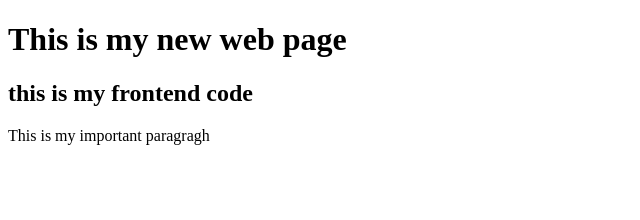
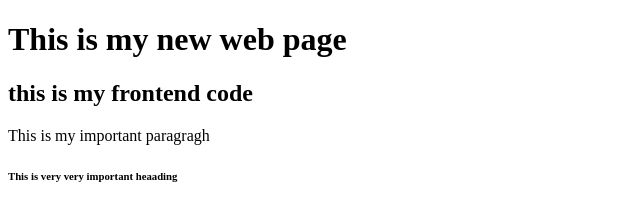
Before and after one commit to muthukumari-M/sample-repository, a plain HTML site: page index.html in a window 1280 px wide. Shown: the whole page, without its empty margins (0-640 px from the left). Drawn offline with Linux system fonts and the light colour scheme.

Commit message:
important h6 heading is added

```diff
--- a/index.html
+++ b/index.html
@@ -9,5 +9,6 @@
     <h1>This is my new web page</h1>
     <h2>this is my frontend code</h2>
     <p>This is my important paragragh</p>
+    <h6>This is very very important heaading</h6>
 </body>
 </html>
```
